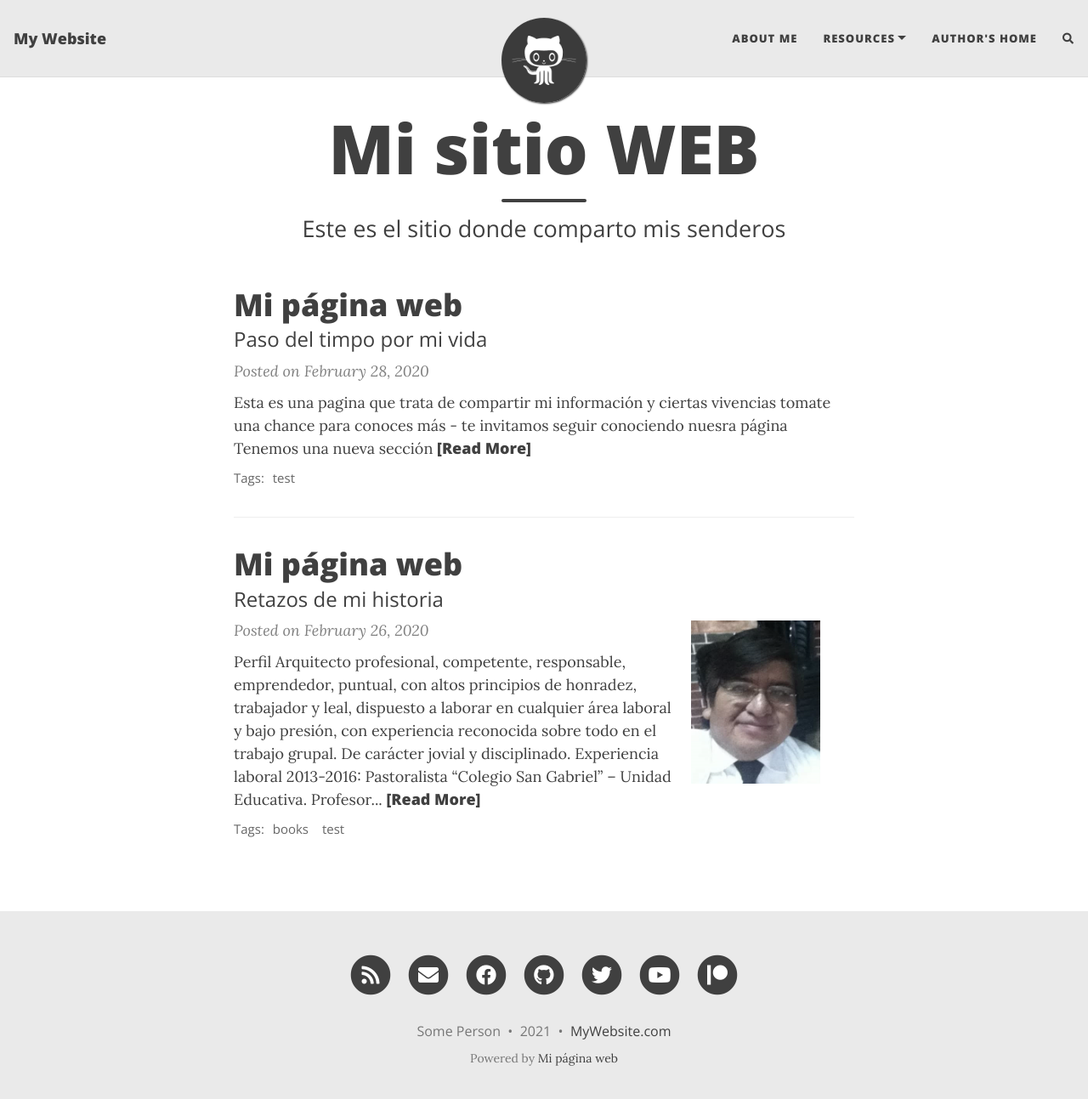
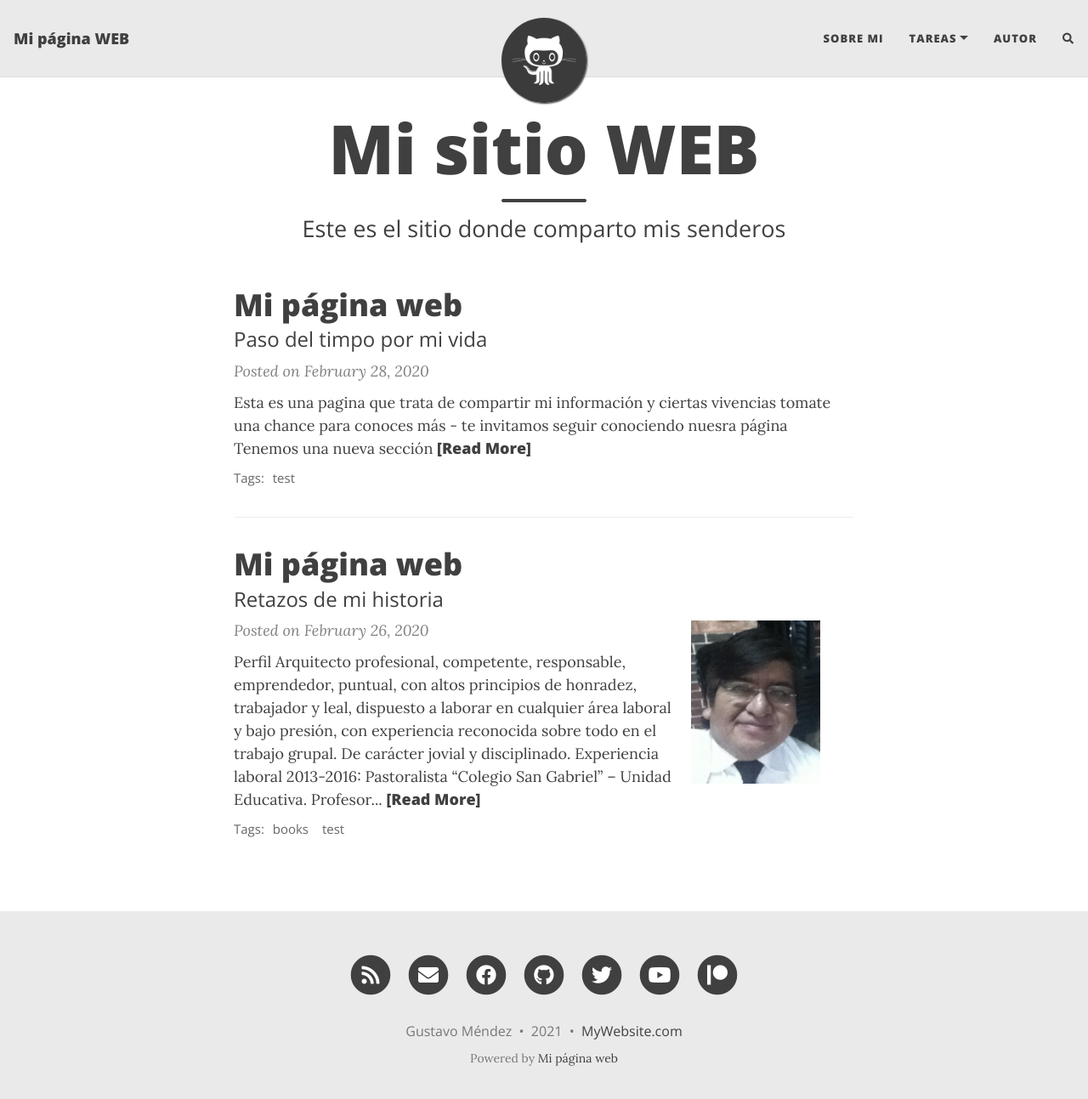
Before and after one commit to gusemiliano/gusemiliano.github.io, a Jekyll site: the page built from index.html, in a window 1280 px wide and 1306 px high. Shown: the top 1293 px of the window at 85% size. Built offline with Jekyll 4.4.1, drawn with Linux system fonts in a browser that asks for light colours; nearby versions of some CDN libraries; the list of posts is cut into pages by our own code; comment, search, counter and statistics services are not loaded.

Commit message:
Update _config.yml

```diff
--- a/_config.yml
+++ b/_config.yml
@@ -6,19 +6,19 @@
 # --- Required options --- #
 
 # Name of website
-title: My Website
+title: Mi página WEB
 
 # Your name to show in the footer
-author: Some Person
+author: Gustavo Méndez
 
 # --- List of links in the navigation bar --- #
 
 navbar-links:
-  About Me: "aboutme"
-  Resources:
-    - Beautiful Jekyll: "https://prezi.com/p/aqoddqtj2mz4/mi-biografia/"
-    - Learn markdown: "https://prezi.com/p/aqoddqtj2mz4/mi-biografia/"
-  Author's home: "https://prezi.com/p/aqoddqtj2mz4/mi-biografia/"
+  Sobre mi: "aboutme"
+  Tareas:
+    - Primera tarea: "https://view.genial.ly/61a026521611c50d6f0add7b/presentation-presentacion-tiza-y-pizarra"
+
+  Autor: "https://prezi.com/p/aqoddqtj2mz4/mi-biografia/"
 
 # --- Logo --- #
 
@@ -39,15 +39,15 @@ round-avatar: true
 # Select the social network links that you want to show in the footer.
 # Uncomment the links you want to show and add your information to each one.
 social-network-links:
-  email: "someone@example.com"
+  email: "gustavo.mendez@unach.edu.ec"
   rss: true  # remove this line if you don't want to show an RSS link at the bottom
-  facebook: deanattali
-  github: daattali
+  facebook: "https://www.facebook.com/gustavo.mendez.9803"
+  github: " https://gusemiliano.github.io/"
   twitter: daattali
   patreon: DeanAttali
-  youtube: c/daattali
-#  medium: yourname
-#  reddit: yourname
+  youtube: "https://www.youtube.com/channel/UCXqBAIjr4P65OVN3HerQYIA"
+#  medium: Gustavo Méndez
+#  reddit: Gustavo Méndez
 #  linkedin: daattali
 #  xing: yourname
 #  stackoverflow: "3943160/daattali"
```
